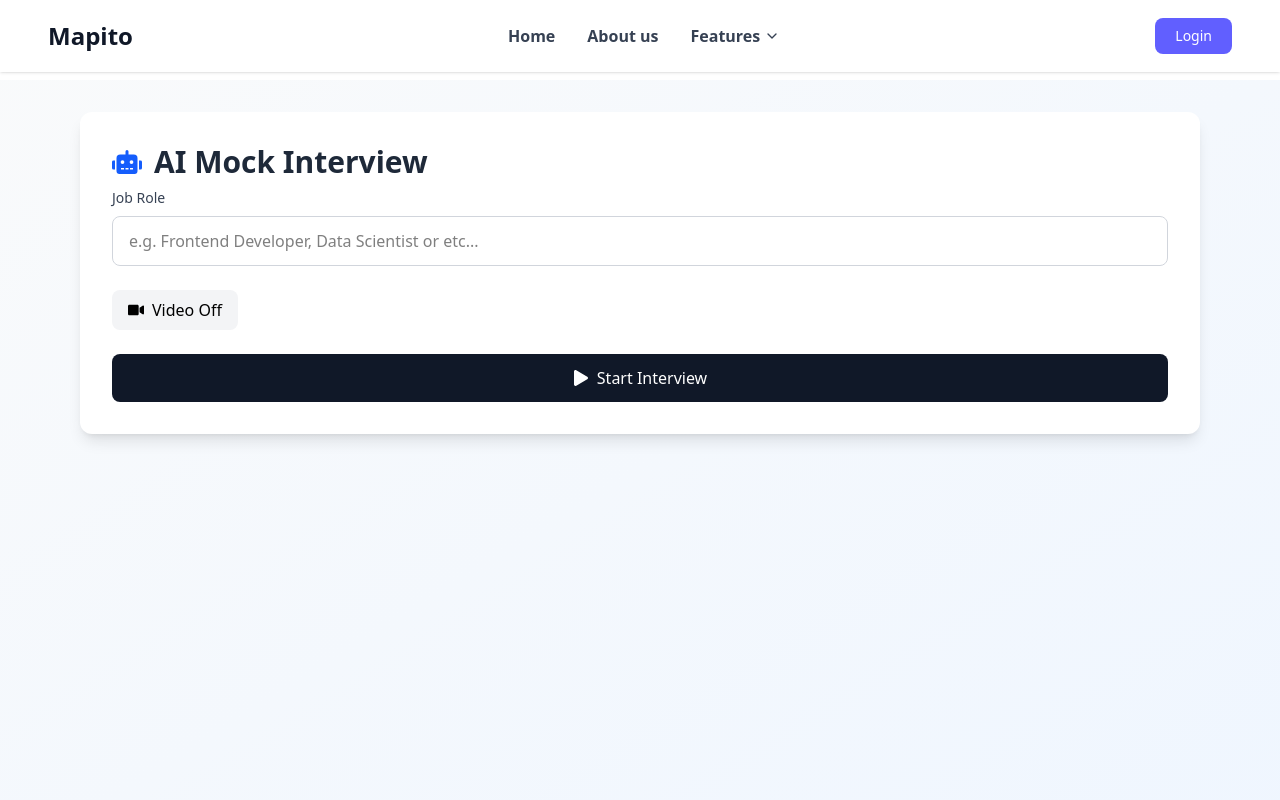
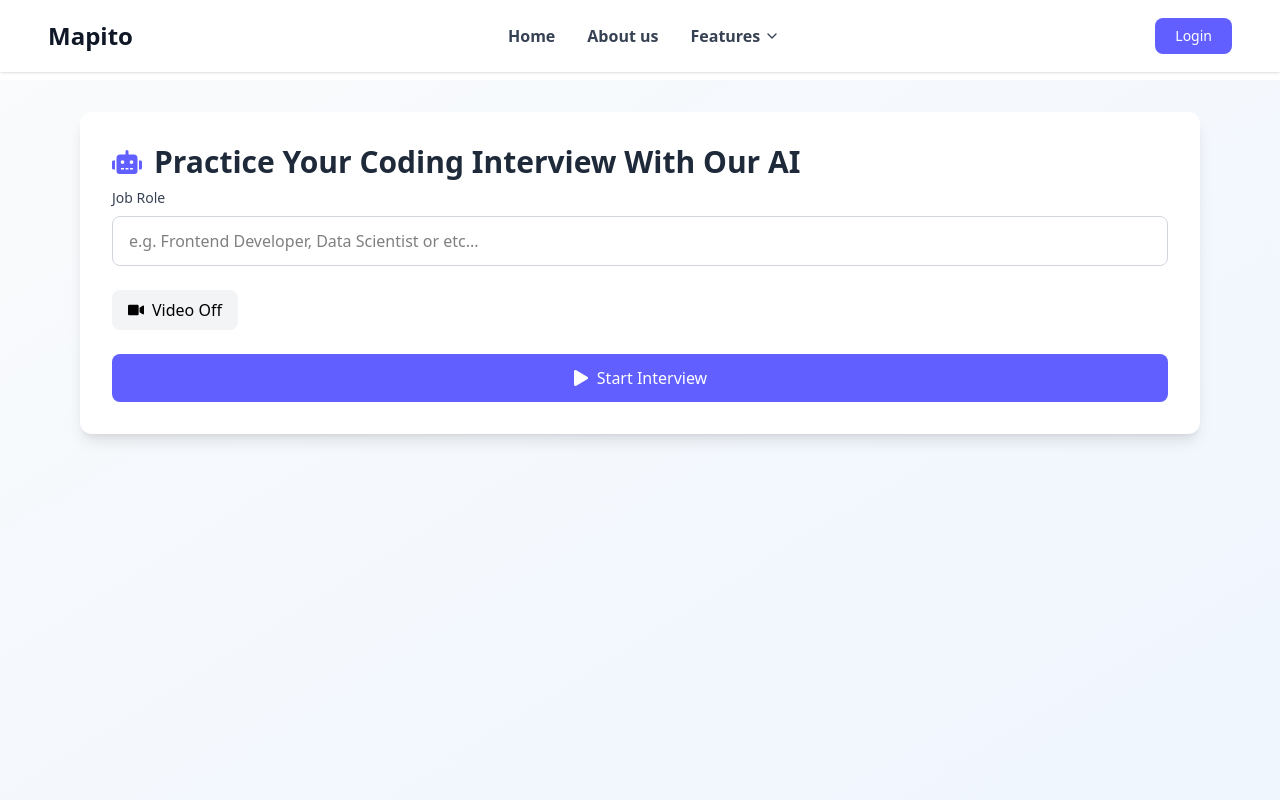
Before and after one commit to wintwah243/Mapito, a React (Vite) app in the folder mapito/: page /mock-interview in a window 1280 px wide. Shown: the top 800 px of the page. Built offline with nearby package versions, Linux system fonts and the light colour scheme.

Commit message:
add footer and UI update

```diff
--- a/mapito/src/components/MockInterview.jsx
+++ b/mapito/src/components/MockInterview.jsx
@@ -1,6 +1,7 @@
 import React, { useState, useEffect, useRef } from 'react';
 import Navbar from './Navbar';
 import { FaPlay, FaStop, FaMicrophone, FaVideo, FaPaperPlane, FaRobot, FaUser } from 'react-icons/fa';
+import Footer from './Footer';
 
 function MockInterview() {
   const [role, setRole] = useState('');
@@ -147,14 +148,15 @@ function MockInterview() {
   }, []);
 
   return (
+    <section>
     <div className="min-h-screen bg-gradient-to-br from-gray-50 to-blue-50 mt-20">
       <Navbar />
       <div className="max-w-6xl mx-auto px-4 py-8">
         <div className="bg-white rounded-xl shadow-lg overflow-hidden">
           <div className="p-6 md:p-8">
             <h1 className="text-2xl md:text-3xl font-bold text-gray-800 mb-2 flex items-center">
-              <FaRobot className="text-blue-600 mr-3" />
-              AI Mock Interview
+              <FaRobot className="text-indigo-500 mr-3" />
+              Practice Your Coding Interview With Our AI
             </h1>
 
             {!started ? (
@@ -184,7 +186,7 @@ function MockInterview() {
 
                 <button
                   onClick={handleStart}
-                  className="flex items-center justify-center w-full px-6 py-3 bg-gray-900 text-white rounded-lg font-medium hover:bg-blue-700 transition-all"
+                  className="flex items-center justify-center w-full px-6 py-3 bg-indigo-500 text-white rounded-lg font-medium hover:bg-blue-700 transition-all"
                   disabled={loading}
                 >
                   <FaPlay className="mr-2" />
@@ -262,6 +264,9 @@ function MockInterview() {
         </div>
       </div>
     </div>
+    {/* footer section */}
+      <Footer />
+    </section>
   );
 }
 
```
